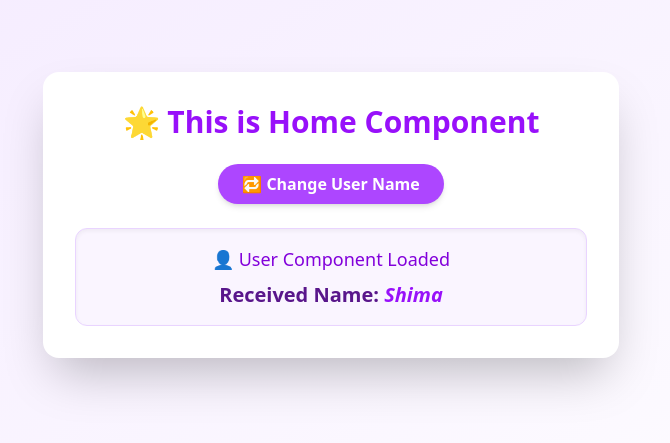
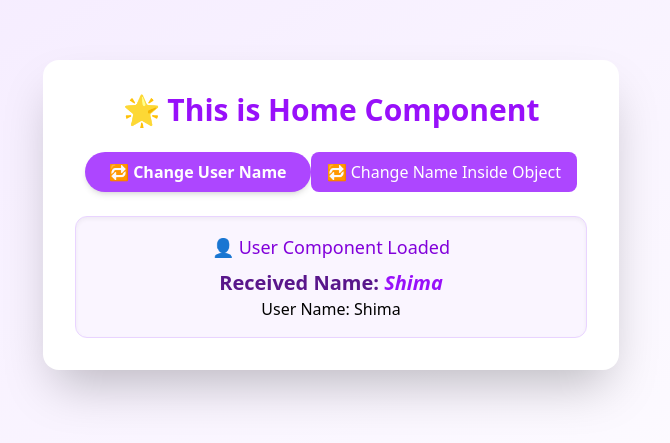
Before and after one commit to epshita-shima/angular-learning, an Angular app: page / in a window 1280 px wide. Shown: the part 185-628 px from the top of the page, without its empty margins (309-979 px from the left). Built offline with nearby package versions, Linux system fonts and the light colour scheme.

Commit message:
ngDoCheck complete

```diff
--- a/src/app/home/home.html
+++ b/src/app/home/home.html
@@ -4,11 +4,14 @@
 
         <button
             class="bg-purple-500 hover:bg-purple-600 text-white font-semibold py-2 px-6 rounded-full transition duration-300 shadow-md mb-6"
-      (click)="changeName()"
-    >
+            (click)="changeName()">
             🔁 Change User Name
         </button>
 
-    <app-user [userName]="userName"></app-user>
+        <button class="bg-purple-500 hover:bg-purple-600 text-white py-2 px-4 rounded-lg mb-4" (click)="changeUserName()">
+            🔁 Change Name Inside Object
+        </button>
+         <app-user [userName]="userName" [userDetails]="userDetails"></app-user>
+
     </div>
 </div>
--- a/src/app/home/home.ts
+++ b/src/app/home/home.ts
@@ -9,8 +9,14 @@ import { User } from './user/user';
 })
 export class Home {
   userName: string = 'Shima';
-
+ userDetails = { name: 'Shima', age: 25 };
   changeName() {
     this.userName = this.userName === 'Shima' ? 'Epshita' : 'Shima';
   }
+
+
+
+  changeUserName() {
+    this.userDetails.name = this.userDetails.name === 'Shima' ? 'Epshita' : 'Shima';
+  }
 }
--- a/src/app/home/user/user.html
+++ b/src/app/home/user/user.html
@@ -3,4 +3,6 @@
   <p class="text-xl font-bold text-purple-900">
     Received Name: <span class="text-purple-600 italic">{{ userName }}</span>
   </p>
+<p>User Name: {{ userDetails.name }}</p>
+
 </div>
--- a/src/app/home/user/user.ts
+++ b/src/app/home/user/user.ts
@@ -1,4 +1,4 @@
-import { Component, Input, OnChanges, SimpleChanges } from '@angular/core';
+import { Component, DoCheck, Input, OnChanges, OnInit, SimpleChanges } from '@angular/core';
 
 @Component({
   selector: 'app-user',
@@ -6,8 +6,9 @@ import { Component, Input, OnChanges, SimpleChanges } from '@angular/core';
   templateUrl: './user.html',
   styleUrl: './user.css'
 })
-export class User implements OnChanges {
+export class User implements OnChanges, DoCheck {
   @Input() userName: string = '';
+  @Input() userDetails!: { name: string; age: number };
 
   ngOnChanges(changes: SimpleChanges): void {
     for (const key in changes) {
@@ -19,4 +20,10 @@ export class User implements OnChanges {
       console.log('----------------------');
     }
   }
+
+
+  // ✅ 3. DoCheck
+  ngDoCheck(): void {
+    console.log('🔍 Custom Change Detection Triggered');
+  }
 }
```
Lines whose indentation alone changed are shown as unchanged.
